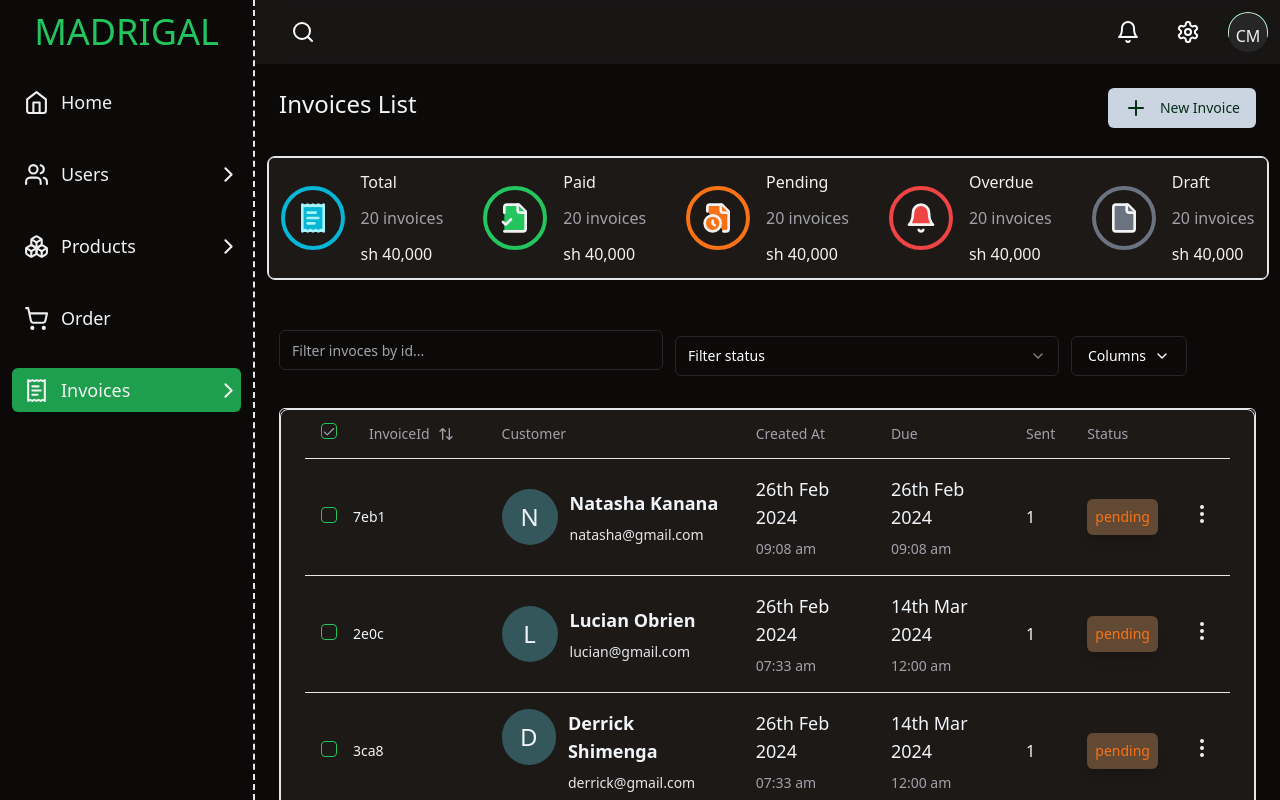
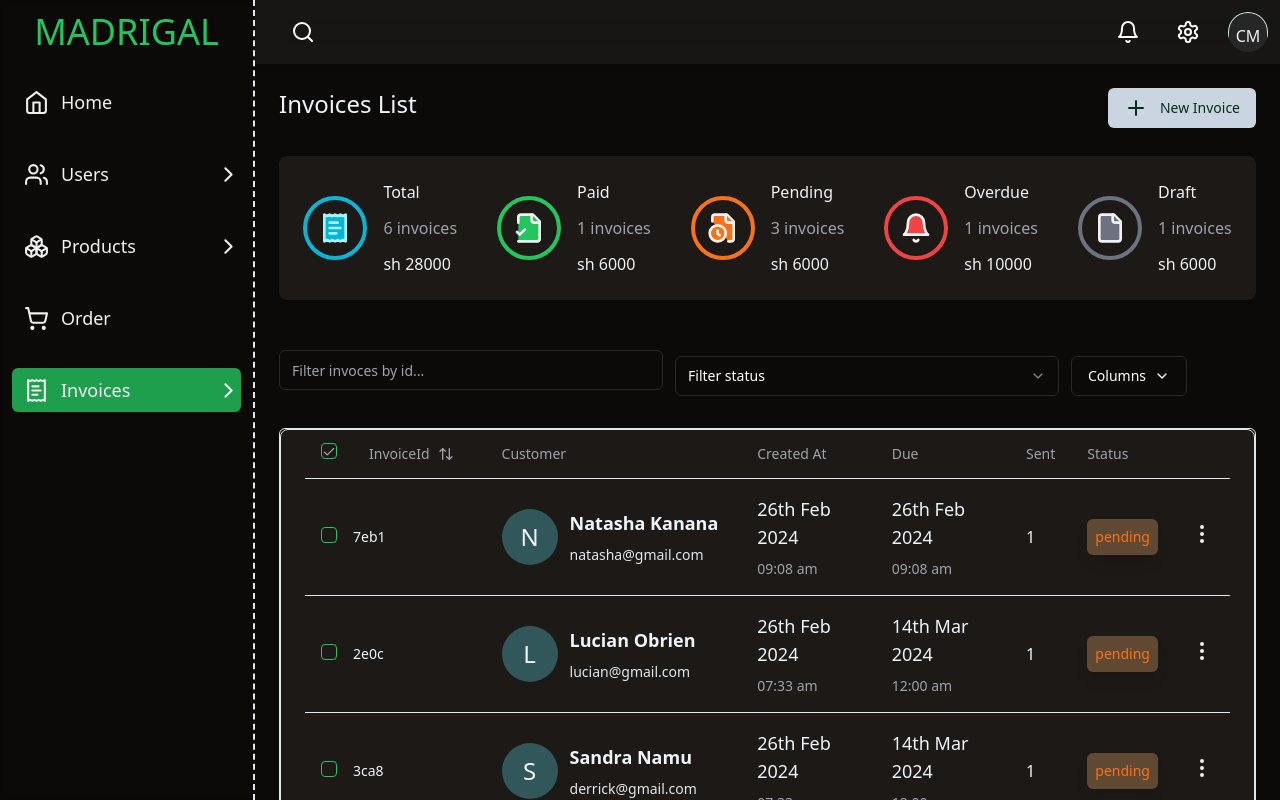
Before and after one commit to Chris-Mwiti/ADMIN_PANEL, a React (Vite) app: page /invoices in a window 1280 px wide. Built offline with nearby package versions, Linux system fonts and the light colour scheme; a web font is replaced by a local one.

Commit message:
Added an invoices evaluator function

```diff
--- a/src/pages/Invoices/components/InvoicesOverview.tsx
+++ b/src/pages/Invoices/components/InvoicesOverview.tsx
@@ -1,12 +1,23 @@
 import { Card, CardContent } from "@/components/ui/card";
 import { ScrollArea, ScrollBar } from "@/components/ui/scroll-area";
 import { Bell, File, FileCheck2, FileClock, ReceiptText } from "lucide-react";
+import evaluateInvoices from "../util/evaluateInvoices";
+import TInvoicesSchema from "../schemas/invoices.schema";
 
-const InvoicesOverview = () => {
+const InvoicesOverview = ({
+  invoiceData,
+}: {
+  invoiceData: TInvoicesSchema[];
+}) => {
+  const pendingOverview = evaluateInvoices(invoiceData, "pending");
+  const totalOverview = evaluateInvoices(invoiceData, "total");
+  const paidOverview = evaluateInvoices(invoiceData, "paid");
+  const draftOverview = evaluateInvoices(invoiceData, "draft");
+  const overdueOverview = evaluateInvoices(invoiceData, "overdue");
   return (
-    <Card className="max-w-max">
-      <CardContent className="max-w-sm sm:max-w-2xl md:max-w-5xl p-0">
-        <ScrollArea className="w-full p-3 border rounded-md whitespace-nowrap">
+    <Card className="max-w-max border-none">
+      <CardContent className="max-w-sm sm:max-w-2xl md:max-w-5xl p-3">
+        <ScrollArea className="w-full p-3  rounded-md whitespace-nowrap">
           <div className="w-full flex space-x-10">
             <div className="flex space-x-4 items-center">
               <span className="size-16 flex items-center justify-center rounded-full border-4 border-cyan-500 p-3">
@@ -17,64 +28,72 @@ const InvoicesOverview = () => {
               </span>
               <span className="space-y-3">
                 <p className="text-foreground font-medium">Total</p>
-                <p className="text-muted-foreground">20 invoices</p>
-                <p className="text-foreground font-medium">sh 40,000</p>
+                <p className="text-muted-foreground">
+                  {totalOverview.length} invoices
+                </p>
+                <p className="text-foreground font-medium">
+                  sh {totalOverview.total}
+                </p>
               </span>
             </div>
 
             <div className="flex space-x-4 items-center">
               <span className="size-16 flex items-center justify-center rounded-full border-4 border-green-500 p-3">
-                <FileCheck2
-                  size={"40px"}
-                  className=" fill-green-500"
-                />
+                <FileCheck2 size={"40px"} className=" fill-green-500" />
               </span>
               <span className="space-y-3">
                 <p className="text-foreground font-medium">Paid</p>
-                <p className="text-muted-foreground">20 invoices</p>
-                <p className="text-foreground font-medium">sh 40,000</p>
+                <p className="text-muted-foreground">
+                  {paidOverview.length} invoices
+                </p>
+                <p className="text-foreground font-medium">
+                  sh {paidOverview.total}
+                </p>
               </span>
             </div>
 
             <div className="flex space-x-4 items-center">
               <span className="size-16 flex items-center justify-center rounded-full border-4 border-orange-500 p-3">
-                <FileClock
-                  size={"40px"}
-                  className="fill-orange-500"
-                />
+                <FileClock size={"40px"} className="fill-orange-500" />
               </span>
               <span className="space-y-3">
                 <p className="text-foreground font-medium">Pending</p>
-                <p className="text-muted-foreground">20 invoices</p>
-                <p className="text-foreground font-medium">sh 40,000</p>
+                <p className="text-muted-foreground">
+                  {pendingOverview.length} invoices
+                </p>
+                <p className="text-foreground font-medium">
+                  sh {pendingOverview.total}
+                </p>
               </span>
             </div>
 
             <div className="flex space-x-4 items-center">
               <span className="size-16 flex items-center justify-center rounded-full border-4 border-red-500 p-3">
-                <Bell
-                  size={"40px"}
-                  className="fill-red-500"
-                />
+                <Bell size={"40px"} className="fill-red-500" />
               </span>
               <span className="space-y-3">
                 <p className="text-foreground font-medium">Overdue</p>
-                <p className="text-muted-foreground">20 invoices</p>
-                <p className="text-foreground font-medium">sh 40,000</p>
+                <p className="text-muted-foreground">
+                  {overdueOverview.length} invoices
+                </p>
+                <p className="text-foreground font-medium">
+                  sh {overdueOverview.total}
+                </p>
               </span>
             </div>
 
             <div className="flex space-x-4 items-center">
               <span className="size-16 flex items-center justify-center rounded-full border-4 border-gray-500 p-3">
-                <File
-                  size={"40px"}
-                  className="fill-gray-500"
-                />
+                <File size={"40px"} className="fill-gray-500" />
               </span>
               <span className="space-y-3">
                 <p className="text-foreground font-medium">Draft</p>
-                <p className="text-muted-foreground">20 invoices</p>
-                <p className="text-foreground font-medium">sh 40,000</p>
+                <p className="text-muted-foreground">
+                  {draftOverview.length} invoices
+                </p>
+                <p className="text-foreground font-medium">
+                  sh {draftOverview.total}
+                </p>
               </span>
             </div>
           </div>
--- a/src/pages/Invoices/data/invoiceData.ts
+++ b/src/pages/Invoices/data/invoiceData.ts
@@ -69,7 +69,7 @@ const invoiceData: TInvoicesSchema[] = [
         phone: "0712345678",
       },
       to: {
-        name: "Derrick Shimenga",
+        name: "Sandra Namu",
         address: "Kakamega",
         email: "derrick@gmail.com",
         phone: "0712345679",
@@ -88,6 +88,96 @@ const invoiceData: TInvoicesSchema[] = [
     createdAt: new Date("2024-02-26T04:33:58.971Z"),
     dueDate: new Date("2024-03-14T21:00:00.000Z"),
   },
+
+  {
+    id: "3ca3",
+    invoiceInfo: {
+      from: {
+        name: "Chris Mwiti",
+        address: "Nairobi",
+        email: "mwitichris@gmail.com",
+        phone: "0712345678",
+      },
+      to: {
+        name: "Vingoka Company",
+        address: "Kakamega",
+        email: "derrick@gmail.com",
+        phone: "0712345679",
+      },
+    },
+    invoiceDetails: [
+      {
+        title: "Fruit Purchasing",
+        description: "Purchasing of fruits",
+        quantity: "20",
+        price: "300",
+        total: "200",
+      },
+    ],
+    status: "paid",
+    createdAt: new Date("2024-02-26T04:33:58.971Z"),
+    dueDate: new Date("2024-03-14T21:00:00.000Z"),
+  },
+
+  {
+    id: "3ca5",
+    invoiceInfo: {
+      from: {
+        name: "Chris Mwiti",
+        address: "Nairobi",
+        email: "mwitichris@gmail.com",
+        phone: "0712345678",
+      },
+      to: {
+        name: "Simon Wanjohi",
+        address: "Kakamega",
+        email: "derrick@gmail.com",
+        phone: "0712345679",
+      },
+    },
+    invoiceDetails: [
+      {
+        title: "Fruit Purchasing",
+        description: "Purchasing of fruits",
+        quantity: "20",
+        price: "300",
+        total: "200",
+      },
+    ],
+    status: "draft",
+    createdAt: new Date("2024-02-26T04:33:58.971Z"),
+    dueDate: new Date("2024-03-14T21:00:00.000Z"),
+  },
+
+  {
+    id: "3cad",
+    invoiceInfo: {
+      from: {
+        name: "Chris Mwiti",
+        address: "Nairobi",
+        email: "mwitichris@gmail.com",
+        phone: "0712345678",
+      },
+      to: {
+        name: "Charles Mwangi",
+        address: "Kakamega",
+        email: "derrick@gmail.com",
+        phone: "0712345679",
+      },
+    },
+    invoiceDetails: [
+      {
+        title: "Fruit Purchasing",
+        description: "Purchasing of fruits",
+        quantity: "20",
+        price: "500",
+        total: "200",
+      },
+    ],
+    status: "overdue",
+    createdAt: new Date("2024-02-26T04:33:58.971Z"),
+    dueDate: new Date("2024-03-14T21:00:00.000Z"),
+  },
 ];
 
-export default invoiceData
+export default invoiceData;
--- a/src/pages/Invoices/tables/InvoicesListTable.tsx
+++ b/src/pages/Invoices/tables/InvoicesListTable.tsx
@@ -44,6 +44,7 @@ import { useNavigate } from "react-router";
 import invoiceData from "../data/invoiceData";
 import { Card, CardContent } from "@/components/ui/card";
 import InvoicesOverview from "../components/InvoicesOverview";
+import evaluateInvoices from "../util/evaluateInvoices";
 
 const InvoiceListTable = () => {
   const [sorting, setSorting] = useState<SortingState>([]);
@@ -101,7 +102,7 @@ const InvoiceListTable = () => {
           </Button>
         </div>
         <div className="w-full flex justify-center items-center p-3">
-          <InvoicesOverview />
+          <InvoicesOverview invoiceData={invoiceData} />
         </div>
         {/* @TODO:Extract filter section to be a component */}
         <div className="flex flex-col space-y-3 space-x-3 items-center py-4 sm:flex-row">
--- a/src/pages/Invoices/tables/columns.tsx
+++ b/src/pages/Invoices/tables/columns.tsx
@@ -19,7 +19,9 @@ const invoicesColumns: ColumnDef<TInvoicesSchema>[] = [
     header: ({ table }) => (
       <Checkbox
         checked={
-          table.getIsAllRowsSelected() || (table.getIsSomePageRowsSelected() as boolean || "indeterminate")
+          table.getIsAllRowsSelected() ||
+          (table.getIsSomePageRowsSelected() as boolean) ||
+          "indeterminate"
         }
         onCheckedChange={(value) => table.toggleAllPageRowsSelected(!!value)}
         aria-label="Select all"
@@ -61,7 +63,6 @@ const invoicesColumns: ColumnDef<TInvoicesSchema>[] = [
     header: "Customer",
     accessorFn: (row) => `${row.invoiceInfo.to.name}`,
     cell: ({ row }) => {
-      console.log(row.original);
       return (
         <div className="flex space-x-3">
           <span className="size-14 rounded-full">
--- /dev/null
+++ b/src/pages/Invoices/util/evaluateInvoices.tsx
@@ -0,0 +1,31 @@
+import invoiceData from "../data/invoiceData";
+import TInvoicesSchema from "../schemas/invoices.schema";
+export type TInvoicesStatus =
+  | "pending"
+  | "overdue"
+  | "paid"
+  | "draft"
+  | "total";
+
+const evaluateInvoices = (data: TInvoicesSchema[], status: TInvoicesStatus) => {
+  // @TODO: Optimize by use of useMemo and useCallBack to increase page speed load
+  const filteredInvoicesByStatus = data.filter((invoice) => {
+    if (status == "total") return data;
+    return invoice.status == status;
+  });
+
+  const calculateTotal = (accum: number, detail: { [key: string]: string }) =>
+    (accum += parseInt(detail.price) * parseInt(detail.quantity));
+  const total = filteredInvoicesByStatus.reduce(
+    (accum, invoice) =>
+      (accum += invoice.invoiceDetails.reduce(calculateTotal, 0)),
+    0
+  );
+
+  return {
+    length: filteredInvoicesByStatus.length,
+    total,
+  };
+};
+
+export default evaluateInvoices;
```
